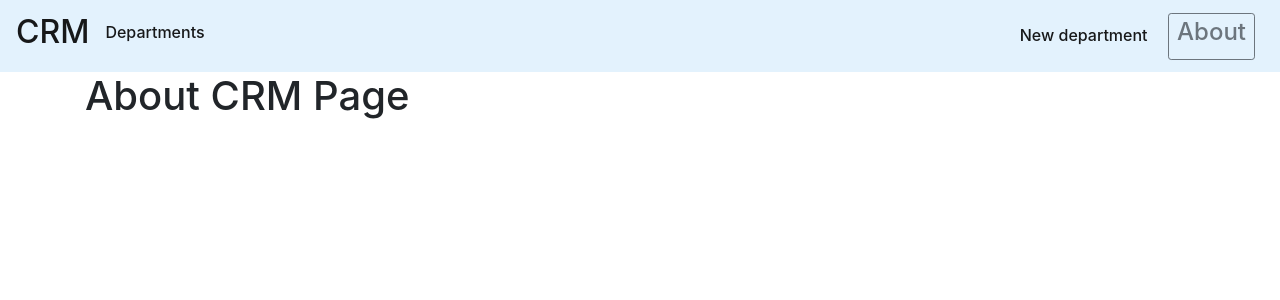
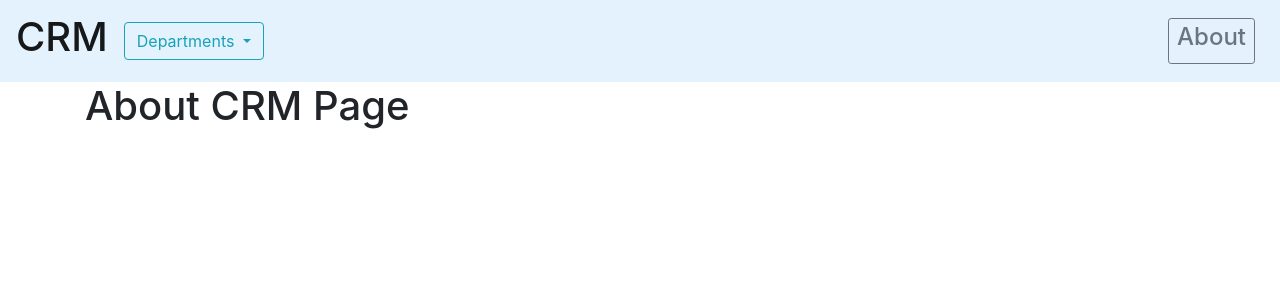
Before and after one commit to obetsa/flask_crm_new, a Flask app: page /about in a window 1280 px wide. Shown: the top 300 px of the page. Run offline with Flask 2, Linux system fonts and the light colour scheme; some libraries are stand-ins or nearby versions.

Commit message:
button toggle dep

```diff
--- a/templates/base.html
+++ b/templates/base.html
@@ -12,15 +12,23 @@
     </head>
     <body>
         <nav class="navbar navbar-expand-md navbar-light" style="background-color: #e3f2fd;">
-            <a class="navbar-brand" href="{{ url_for('index')}}"><h2>CRM</h2></a>
+            <a class="navbar-brand" href="{{ url_for('index')}}" role="button"><h1>CRM</h1></a>
                 <button class="navbar-toggler" type="button" data-toggle="collapse" data-target="#navbarNav" aria-controls="navbarNav" aria-expanded="false" aria-label="Toggle navigation">
                     <span class="navbar-toggler-icon"></span>
                 </button >
-            <a class="navbar-brand" href="/all_departments"><h6>Departments</h6></a>
+                <div class="dropdown">
+                    <button class="btn btn-outline-info dropdown-toggle" type="button" id="dropdownMenuButton1" data-toggle="dropdown" aria-expanded="false">
+                        Departments
+                    </button>
+                    <div class="caret"></div>
+                    <ul class="dropdown-menu" aria-labelledby="dropdownMenuLink">
+                        <li><a class="dropdown-item" href="/all_departments"><h6>All Departments</h6></a></li>
+                        <li><a class=" dropdown-item" href="/create_department"><h6>New department</h6></a></li>
+                    </ul>
+                </div>
             <div style="position: absolute; right: 25px;" class="collapse navbar-collapse" id="navbarNav">
                 <ul class="navbar-nav">
                     <li class="nav-item active">
-                        <a class="navbar-brand outline-secondary" href="/create_department"><h6>New department</h6></a>
                         <a class="btn btn-sm btn-outline-secondary" href="{{ url_for('about')}}"><h4>About</h4></a>
                     </li>
                 </ul>
```
